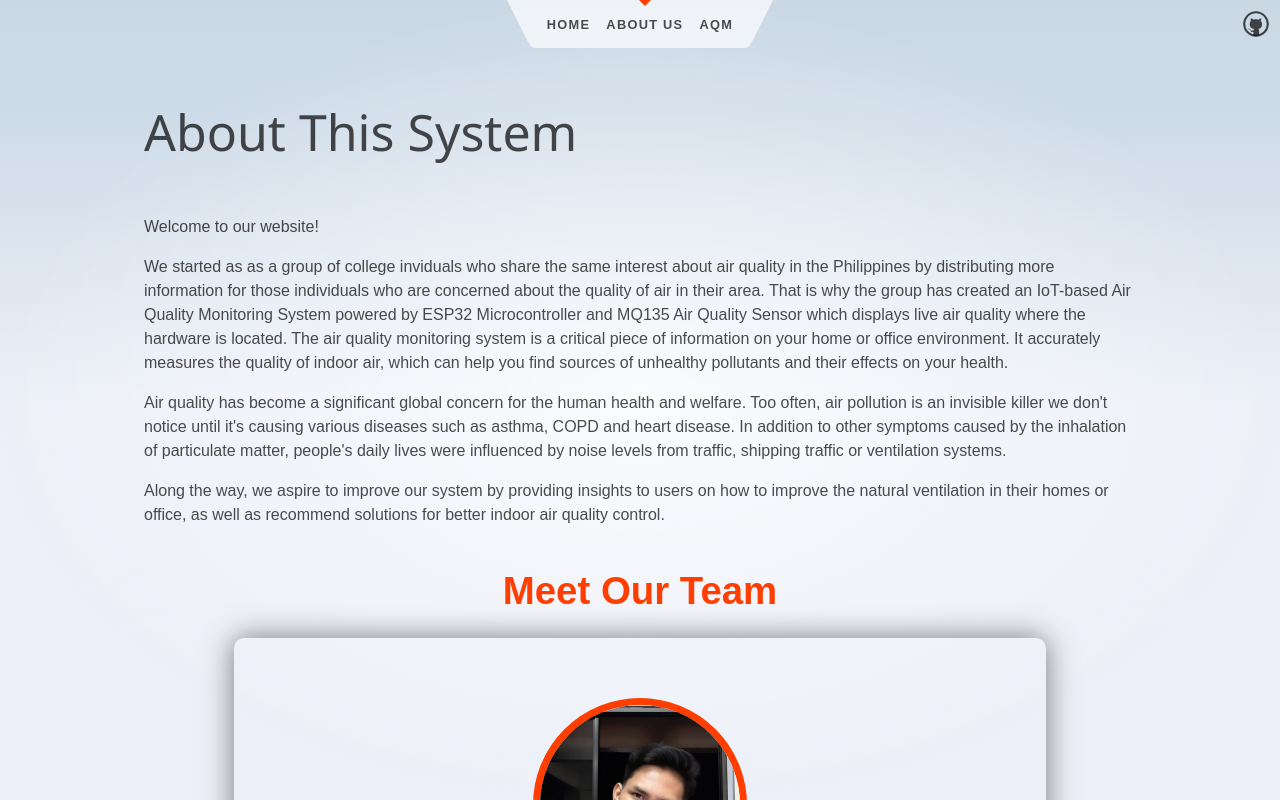
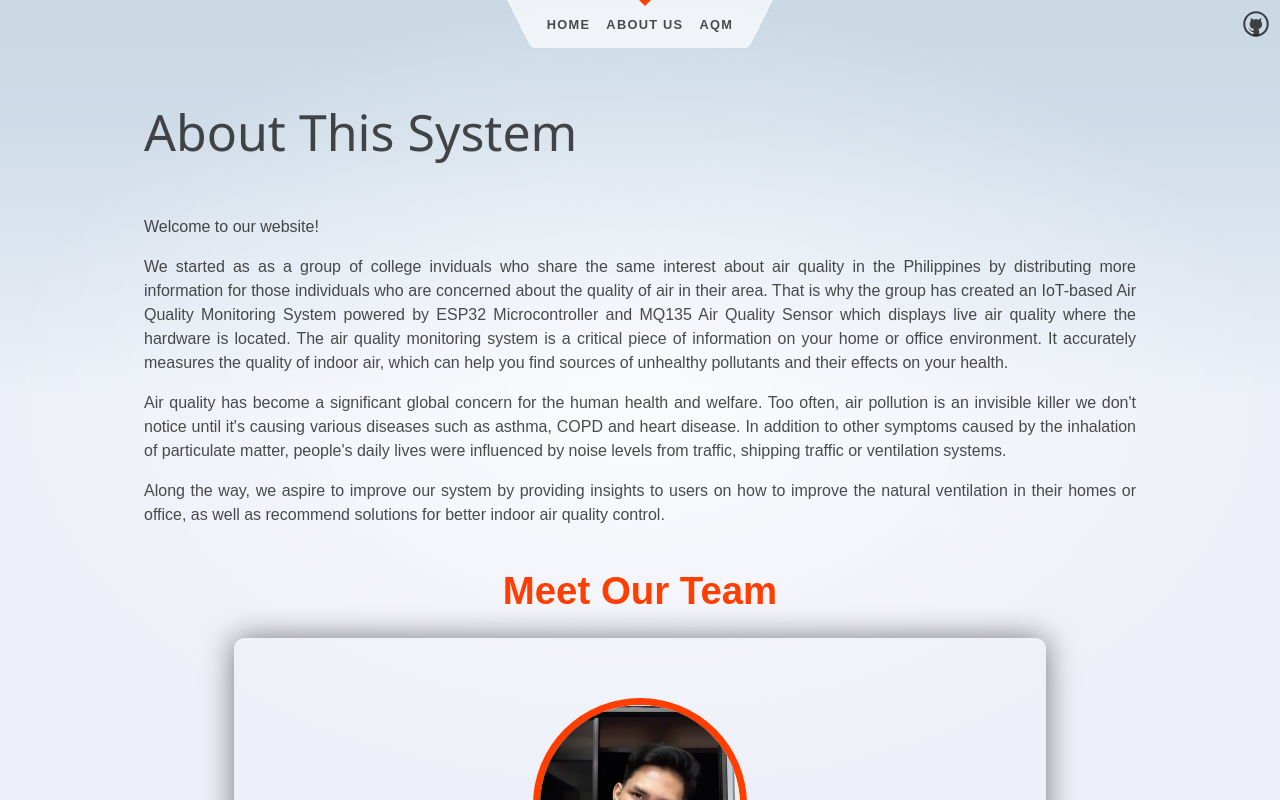
Before and after one commit to jamesc2000/es-lab-air-quality, a SvelteKit app: page /about in a window 1280 px wide. Shown: the top 800 px of the page. Built offline with nearby package versions, Linux system fonts and the light colour scheme.

Commit message:
Justify text in about us

```diff
--- a/src/routes/about/+page.svelte
+++ b/src/routes/about/+page.svelte
@@ -21,13 +21,13 @@
 		<p>
 			Welcome to our website!
 		</p>
-		<p>
+		<p align="justify">
 			We started as as a group of college inviduals who share the same interest about air quality in the Philippines by distributing more information for those individuals who are concerned about the quality of air in their area. That is why the group has created an IoT-based Air Quality Monitoring System powered by ESP32 Microcontroller and MQ135 Air Quality Sensor which displays live air quality where the hardware is located. The air quality monitoring system is a critical piece of information on your home or office environment. It accurately measures the quality of indoor air, which can help you find sources of unhealthy pollutants and their effects on your health.
 		</p>
-		<p>
+		<p align="justify">
 			Air quality has become a significant global concern for the human health and welfare. Too often, air pollution is an invisible killer we don't notice until it's causing various diseases such as asthma, COPD and heart disease. In addition to other symptoms caused by the inhalation of particulate matter, people's daily lives were influenced by noise levels from traffic, shipping traffic or ventilation systems.
 		</p>
-		<p>
+		<p align="justify">
 			Along the way, we aspire to improve our system by providing insights to users on how to improve the natural ventilation in their homes or office, as well as recommend solutions for better indoor air quality control.
 		</p>
 	</section>
```
